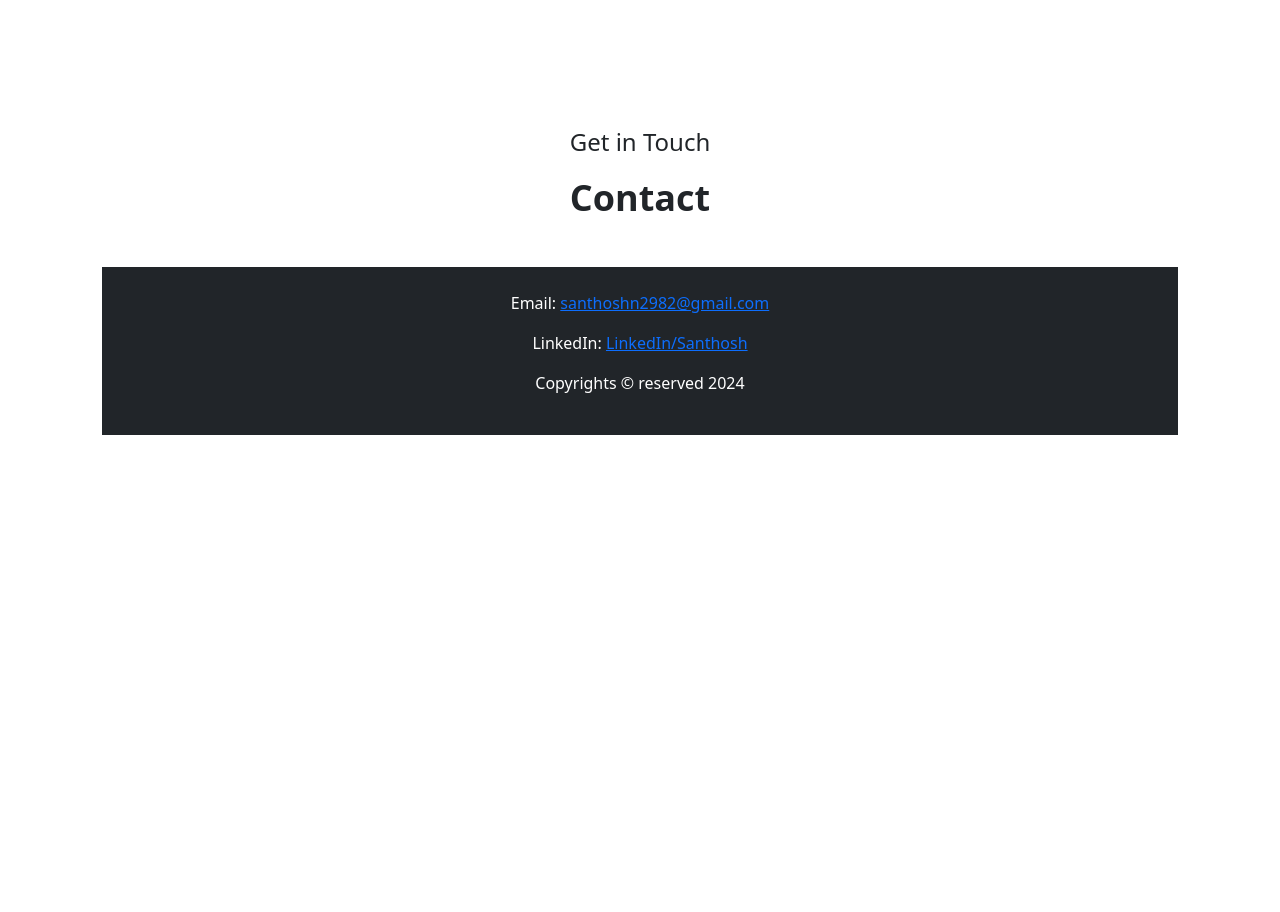
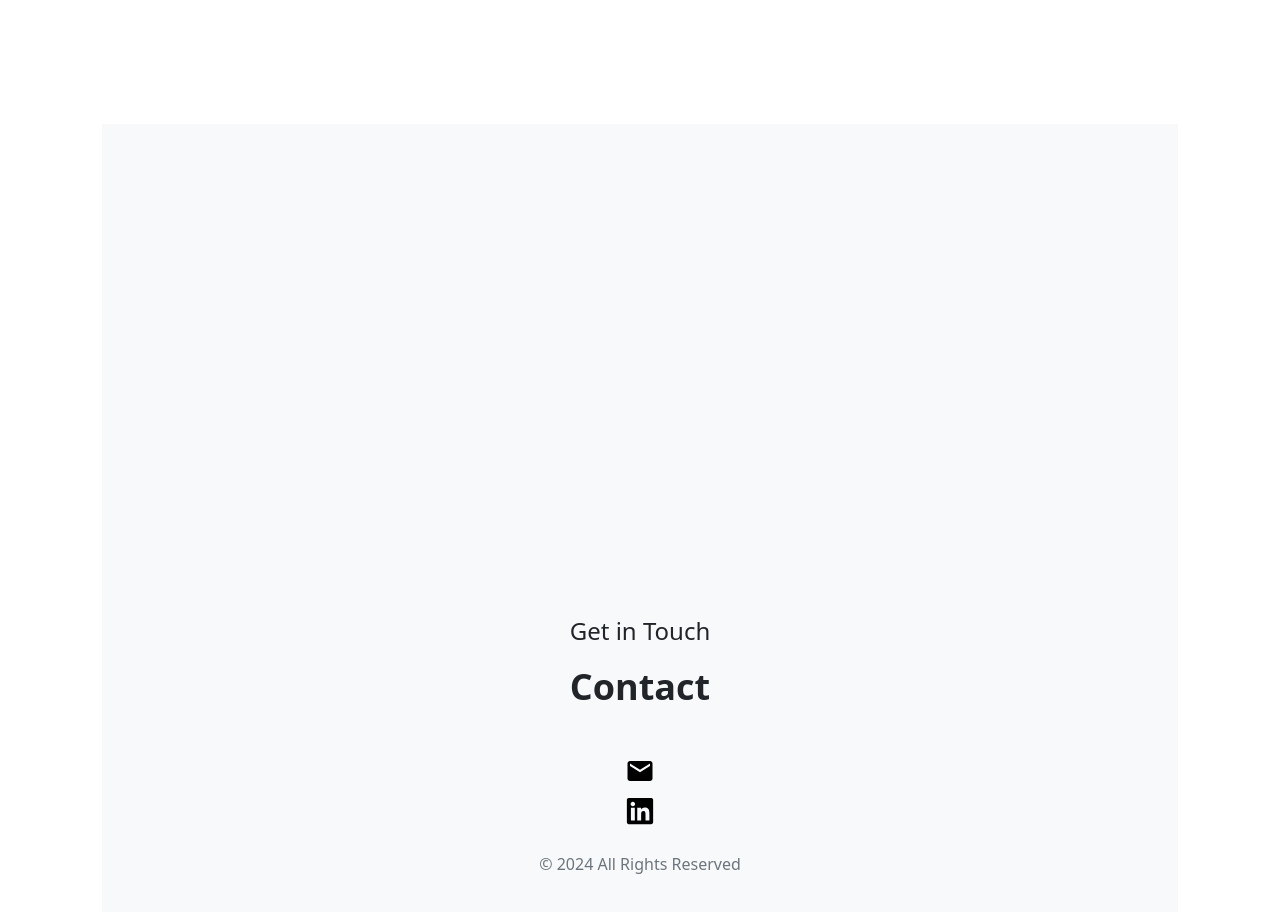
Before and after one commit to NagarajanSanthosh/santhosh-portfolio, a React (Vite) app: page / in a window 1280 px wide. Shown: the part 3360-4272 px from the top of the page. Before the commit the page ends 3815 px from the top, so only its background shows below. Built offline with nearby package versions, Linux system fonts and the light colour scheme; a web font is replaced by a local one.

Commit message:
modified contact look and icons inserted

```diff
--- a/src/components/Contact.jsx
+++ b/src/components/Contact.jsx
@@ -1,13 +1,13 @@
 import React from 'react';
 import { Container, Row, Col } from 'react-bootstrap';
-import '../index.css';
+import '../contact.css';
+import { MdEmail } from 'react-icons/md';
+import { FaLinkedin } from 'react-icons/fa';
 
 const Contact = () => {
   return (
     <div id='contact' className='bottom-style'>
       <Container>
-
-
         <Row className='justify-content-center'>
           <Col xs={12} className='text-center mb-4'>
             <p className='intro-text'>Get in Touch</p>
@@ -15,22 +15,13 @@ const Contact = () => {
           </Col>
         </Row>
         <Row>
-          <footer className="bg-dark text-white p-4">
-            <div className="container">
-              <div className="row">
-                <div className="col-lg-12 text-center">
-                  <p>Email: <a href='mailto:santhoshn2982@gmail.com'>santhoshn2982@gmail.com</a></p>
-                  <p>LinkedIn: <a href="https://www.linkedin.com/in/santhosh-nagarajan-98686923b/">LinkedIn/Santhosh</a></p>
-                </div>
-              </div>
-              <div className='row'>
-                <div className="col-lg-12 text-center">
-                  <p>Copyrights © reserved 2024</p>
-                </div>
-
-              </div>
-            </div>
-          </footer>
+          <Col xs={12}>
+            <footer className='footer-content'>
+              <a className="contact-a" href='mailto:santhoshn2982@gmail.com'><MdEmail size={30} /></a>
+              <a className="contact-a" href="https://www.linkedin.com/in/santhosh-nagarajan-98686923b/" target="_blank" rel="noopener noreferrer"><FaLinkedin size={30} /></a>
+              <p>© 2024 All Rights Reserved</p>
+            </footer>
+          </Col>
         </Row>
       </Container>
     </div>
--- a/src/contact.css
+++ b/src/contact.css
@@ -1,31 +1,37 @@
-#contact .starter {
-    margin-top: 7rem;
+#contact {
+    display: flex;
+    flex-direction: column;
+    justify-content: flex-end;
+    height: 100vh;
+    /* Full viewport height */
+}
+
+.bottom-style {
+    background-color: #f8f9fa;
+    /* Light background color for contrast */
+    padding: 2rem 0;
+    /* Padding for spacing */
+}
+
+.footer-content {
+    display: flex;
+    flex-direction: column;
+    align-items: center;
     text-align: center;
 }
 
-.contact {
-    margin-bottom: 2rem;
+.contact-a {
+    margin: 0 1rem;
+    margin-bottom: 10px;
+    color: #000;
+    text-decoration: none;
+    display: inline-block;
+    transition: color 0.3s ease;
 }
 
-.contact-info-out {
-    display: flex;
-    justify-content: center;
-    margin: 2rem;
-    padding: 0.5rem;
+
+.footer-content p {
+    margin-top: 1rem;
+    color: #6c757d;
+    /* Gray color for copyright text */
 }
-
-.contact-info-border {
-    display: flex;
-    border-radius: 2rem;
-    border: rgb(53, 53, 53) 0.1rem solid;
-    border-color: rgb(163, 163, 163);
-    padding: 1rem;
-}
-
-.contact-info-in {
-    display: flex;
-    align-items: center;
-    justify-content: center;
-    gap: 0.5rem;
-    margin: 1rem;
-}
```
